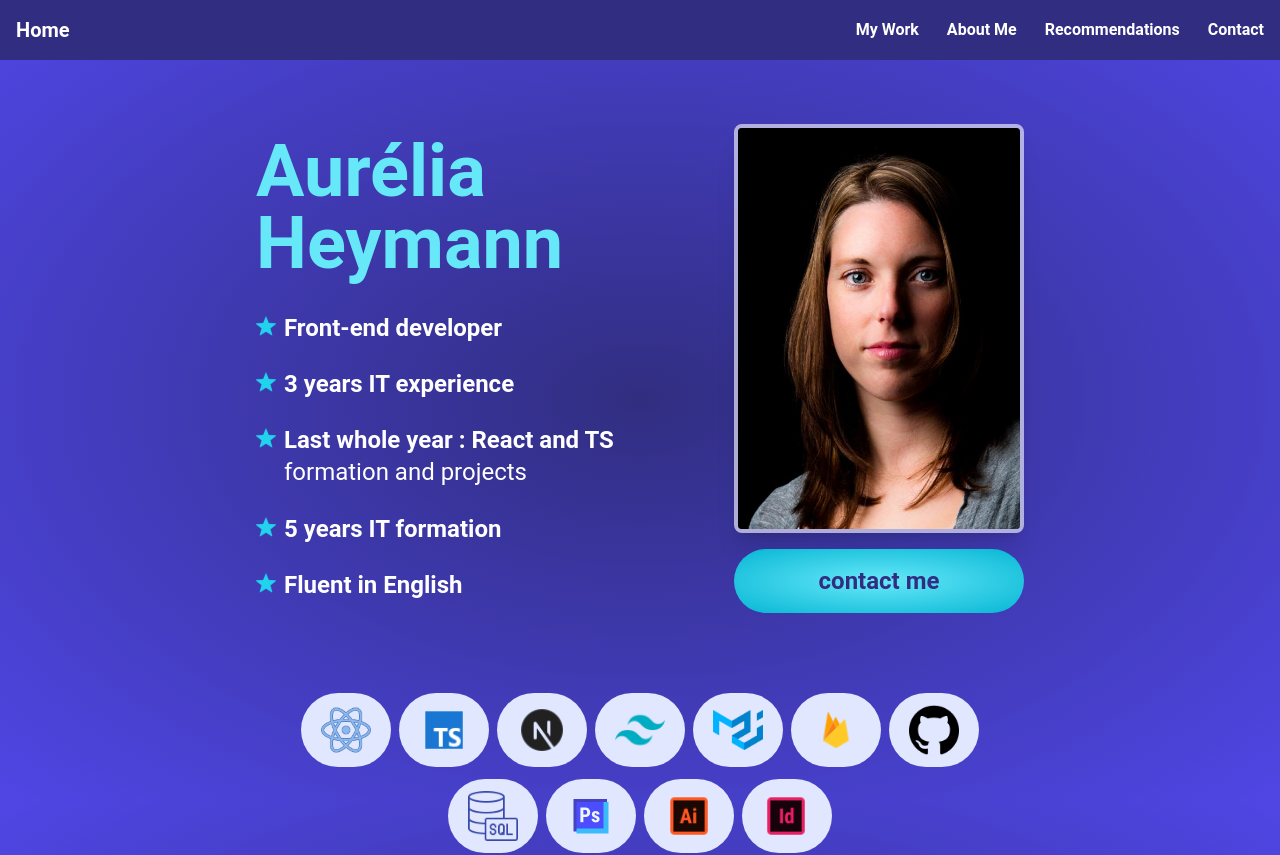
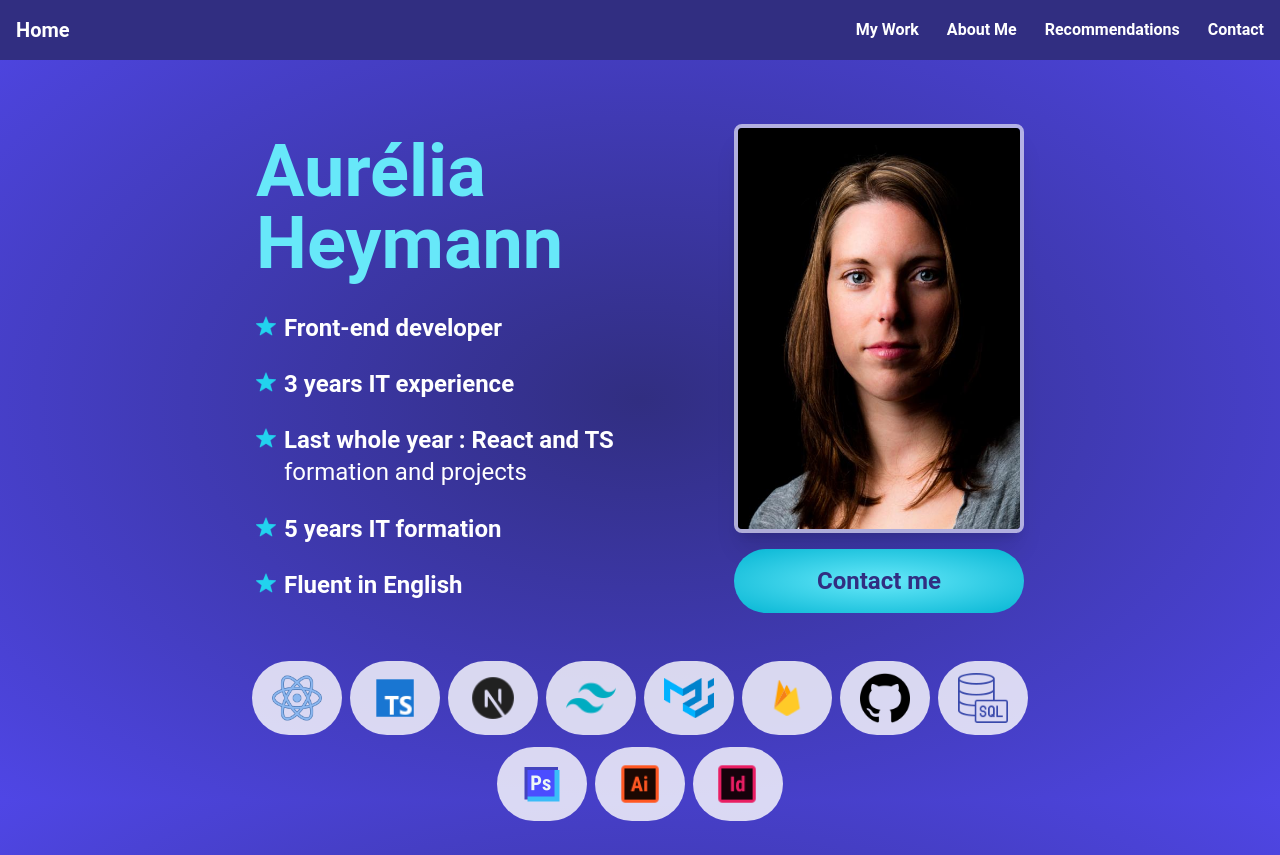
Before and after one commit to Aurelia77/portfolio2024, a Next.js app: page / in a window 1280 px wide. Shown: the top 855 px of the page. Built offline with nearby package versions, Linux system fonts and the light colour scheme.

Commit message:
PRESENTATION ok

```diff
--- a/src/app/page.tsx
+++ b/src/app/page.tsx
@@ -20,7 +20,7 @@ export default function HomePage() {
                     sm:w-full
                     flex flex-col justify-center
                     gap-6
-                    lg:gap-20
+                    sm:gap-12
                     "
         // sm:max-w-4xl
         >
--- a/src/components/Presentation.tsx
+++ b/src/components/Presentation.tsx
@@ -49,7 +49,7 @@ export default function Presentation() {
                     initial="hidden"
                     animate="visible"
                     variants={variants}
-                    transition={{ delay: 0.4 + index / 2 }}
+                    transition={{ delay: 0.2 + index / 10 }}
                 // transition={{ delay: 0.5 }}
                 >
                     <Image
@@ -99,10 +99,11 @@ export default function Presentation() {
                             boxShadow: "0 0 10px 0 rgba(0, 0, 0, 0.3)",
                             transition: { duration: 0.1 }
                         }}
+                        // uppercase sm:lowercase ==> mais pas la 1ere lettre en maj !
                         className="flex justify-center items-center font-bold
                         text-base sm:text-2xl
-                        uppercase sm:lowercase
                         py-[4%] sm:py-2 px-4
+                        uppercase sm:normal-case
                         rounded-full w-full mt-4 transition duration-200 ease-in-out transform hover:shadow-lg bg-gradient-radial from-cyan-300 to-cyan-500 h-16 text-indigo-900"
                     >
                         Contact&nbsp;me
--- a/src/components/Skills.tsx
+++ b/src/components/Skills.tsx
@@ -22,21 +22,21 @@ export default function Skills() {
 
     return (
         <div>
-            <div className="flex flex-wrap justify-center max-w-[80%] m-auto
+            <div className="flex flex-wrap justify-center max-w-[92%] m-auto
                 gap-[1%] sm:gap-2
                 ">
                 {skills.map((skill, index) => (
                     <motion.span
                         key={index}
                         className="
-                                rounded-full bg-indigo-100 cursor-pointer mb-1
+                                rounded-full bg-white bg-opacity-80 cursor-pointer mb-1
                                 px-3 py-2 md:px-5 md:py-3
                                 text-sm sm:text-base md:text-lg lg:text-xl
                                 "
                         // bg-yellow-400
                         initial={{ opacity: 0, y: -10 }}
                         animate={{ opacity: 1, y: 0 }}
-                        transition={{ delay: 1 + (index + 1) / 10 }}
+                        transition={{ delay: 0.5 + index / 10 }}
                         // transition={{ delay: (index + 1) / 10 + 0.5 }}
                         title={skill.name}
                         style={{ display: 'flex', alignItems: 'center' }}
```
